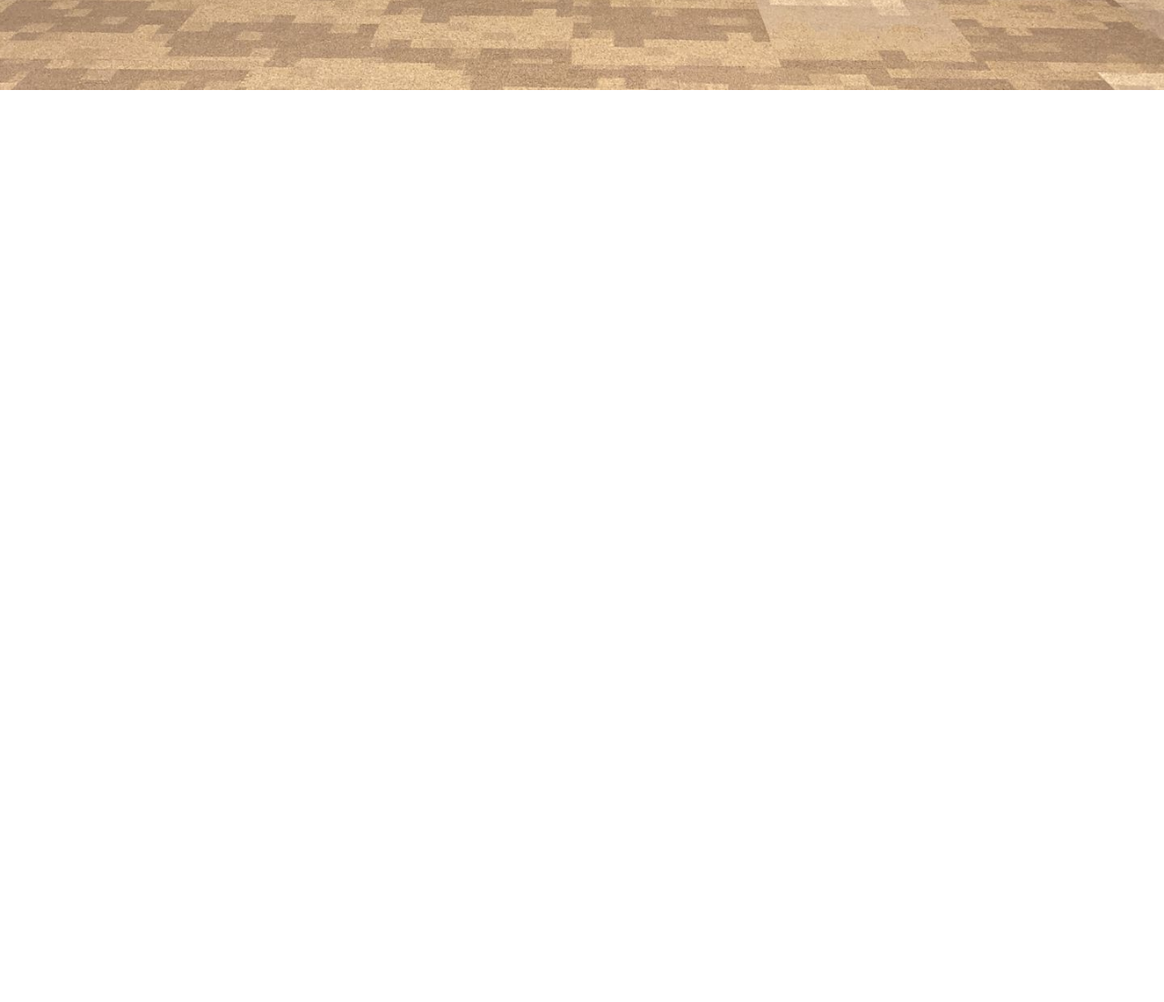
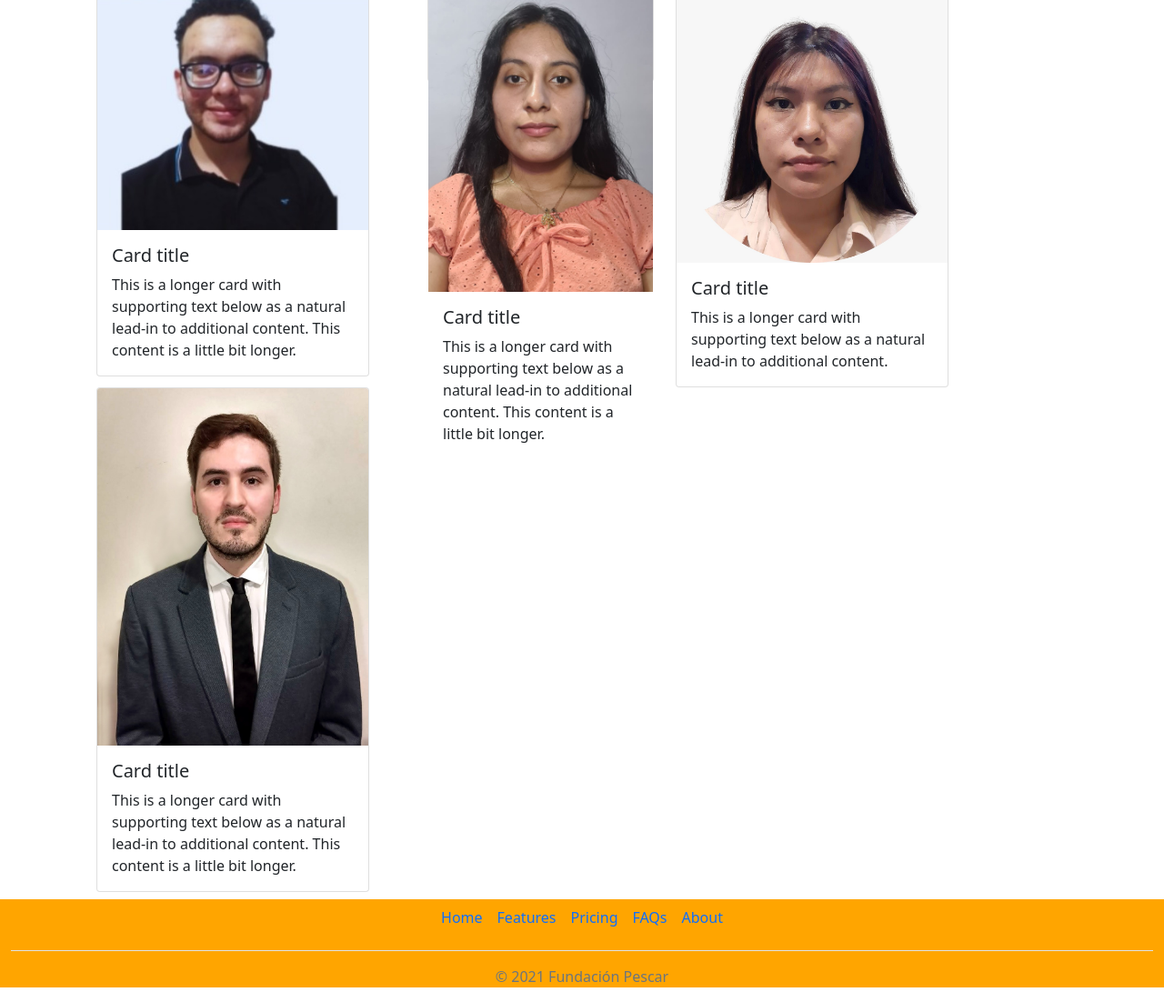
Before and after one commit to gonzaloev/pescar_jpmorgan, a plain HTML site: page index.html in a window 1280 px wide. Shown: the part 701-1803 px from the top of the page at 91% size. Before the commit the page ends 800 px from the top, so only its background shows below. Drawn offline with nearby package versions, Linux system fonts and the light colour scheme.

Commit message:
se agrega footer y carrousel

```diff
--- a/css/style.css
+++ b/css/style.css
@@ -2,8 +2,8 @@ body
 {
     width: 100%;
     height: 100%;
-    background-image: url("../img/foto_grupal.jpeg");
-    background-position-y: 100px;
+    /* background-image: url("../img/foto_grupal.jpeg"); */
+    /* background-position-y: 100px; */
     background-size: cover;
     background-attachment: fixed;
     background-position: center;
@@ -13,11 +13,13 @@ h1
 {
     background-color: burlywood;
     text-align: center;
-    margin-bottom: 100px;
+    /* margin-bottom: 100px;
     margin-top: 100;
-    margin-bottom: 100;
+    margin-bottom: 100; */
 }
-.header{
+.color-pricipal{
     background-color: orange;
 
 }
+
+/* FOOTER */
--- a/index.html
+++ b/index.html
@@ -1,21 +1,22 @@
 <!DOCTYPE html>
 <html lang="en">
+
 <head>
-    <meta charset="UTF-8">
-    <meta http-equiv="X-UA-Compatible" content="IE=edge">
-    <meta name="viewport" content="width=device-width, initial-scale=1.0">
+    <meta charset="UTF-8" />
+    <meta http-equiv="X-UA-Compatible" content="IE=edge" />
+    <meta name="viewport" content="width=device-width, initial-scale=1.0" />
     <title>FUNDACION PESCAR</title>
     <link href="https://cdn.jsdelivr.net/npm/bootstrap@5.1.3/dist/css/bootstrap.min.css" rel="stylesheet"
         integrity="sha384-1BmE4kWBq78iYhFldvKuhfTAU6auU8tT94WrHftjDbrCEXSU1oBoqyl2QvZ6jIW3" crossorigin="anonymous" />
 
-    <link rel="stylesheet" href="css/style.css">
+    <link rel="stylesheet" href="css/style.css" />
 </head>
+
 <body>
     <!-- Header -->
-        <header class="header">
+    <header class="header color-pricipal">
         <!-- <div class="px-3 py-2 bg-dark text-white"> -->
-            <div class="px-3 py-2 ">
-
+        <div class="px-3 py-2">
             <div class="" id="navResp">
                 <div class="d-flex flex-wrap align-items-center justify-content-center justify-content-lg-start">
                     <a href="/"
@@ -29,17 +30,17 @@
                             </a>
                         </li>
                         <li>
-                                <a href="#alumnos" class="nav-link ">
+                            <a href="#alumnos" class="nav-link">
                                 <i class="fa-solid fa-user"></i> Alumnos
                             </a>
                         </li>
                         <li>
-                                <a href="#proyecto" class="nav-link ">
+                            <a href="#proyecto" class="nav-link">
                                 <i class="fa-solid fa-briefcase"></i> Proyectos
                             </a>
                         </li>
                         <li>
-                                <a href="#contacto" class="nav-link ">
+                            <a href="#contacto" class="nav-link">
                                 <i class="fa-solid fa-house"></i>
                                 Contacto
                             </a>
@@ -51,12 +52,108 @@
     </header>
     <h1>FUNDACION PESCAR - CURSO DE PROGRAMACION WEB FULL STACK</h1>
     <main class="main">
-
+        <!--  -->
+        <section class="col-8 mx-auto">
+            <div id="carouselExampleControls" class="carousel slide" data-bs-ride="carousel">
+                <div class="carousel-inner">
+                    <div class="carousel-item active">
+                        <img src="img/foto_grupal.jpeg" class="d-block w-100" alt="...">
+                    </div>
+                    <div class="carousel-item">
+                        <img src="img/WhatsApp Image 2022-04-11 at 4.19.34 PM.jpeg" class="d-block w-100"
+                            style="height: 500px;" alt="...">
+                    </div>
+                    <div class="carousel-item">
+                        <img src="img/foto_grupal.jpeg" class="d-block w-100" alt="...">
+                    </div>
+                </div>
+                <button class="carousel-control-prev" type="button" data-bs-target="#carouselExampleControls"
+                    data-bs-slide="prev">
+                    <span class="carousel-control-prev-icon" aria-hidden="true"></span>
+                    <span class="visually-hidden">Previous</span>
+                </button>
+                <button class="carousel-control-next" type="button" data-bs-target="#carouselExampleControls"
+                    data-bs-slide="next">
+                    <span class="carousel-control-next-icon" aria-hidden="true"></span>
+                    <span class="visually-hidden">Next</span>
+                </button>
+            </div>
+        </section>
+        <!--  -->
+        <hr>
+        <!-- Proyectos -->
+        <h2 class="text-center">Proyectos</h2>
+        <div class="row container mt-2 mx-auto">
+            <div class="col-4">
+                <div class="card" style="width: 300px;">
+                    <img src="img/alan.jpeg" class="card-img-top" alt="...">
+                    <div class="card-body">
+                        <h5 class="card-title">Card title</h5>
+                        <p class="card-text">This is a longer card with supporting text below as a natural lead-in to
+                            additional content. This content is a little bit longer.</p>
+                    </div>
+                </div>
+            </div>
+            <div class="col-3">
+                <div class="card" style="height: 100px;">
+                    <img src="img/daiana.jpeg" class="card-img-top" alt="...">
+                    <div class="card-body">
+                        <h5 class="card-title">Card title</h5>
+                        <p class="card-text">This is a longer card with supporting text below as a natural lead-in to
+                            additional content. This content is a little bit longer.</p>
+                    </div>
+                </div>
+            </div>
+            <div class="col-3">
+                <div class="card" style="width: 300px;">
+                    <img src="img/araceli.jpeg" class="card-img-top" alt="...">
+                    <div class="card-body">
+                        <h5 class="card-title">Card title</h5>
+                        <p class="card-text">This is a longer card with supporting text below as a natural lead-in to
+                            additional content.</p>
+                    </div>
+                </div>
+            </div>
+            <div class="col-3">
+                <div class="card" style="width: 300px;">
+                    <img src="img/franco.jpeg" class="card-img-top" alt="...">
+                    <div class="card-body">
+                        <h5 class="card-title">Card title</h5>
+                        <p class="card-text">This is a longer card with supporting text below as a natural lead-in to
+                            additional content. This content is a little bit longer.</p>
+                    </div>
+                </div>
+            </div>
+        </div>
+        <!--  -->
     </main>
-
+    <!-- footer -->
+    <div class="mb-0">
+        <footer class="mt-2 color-pricipal footer container-fluid">
+            <ul class="nav justify-content-center border-bottom pb-3 mb-3">
+                <li class="nav-item">
+                    <a href="#" class="nav-link px-2 ">Home</a>
+                </li>
+                <li class="nav-item">
+                    <a href="#" class="nav-link px-2 ">Features</a>
+                </li>
+                <li class="nav-item">
+                    <a href="#" class="nav-link px-2 ">Pricing</a>
+                </li>
+                <li class="nav-item">
+                    <a href="#" class="nav-link px-2 ">FAQs</a>
+                </li>
+                <li class="nav-item">
+                    <a href="#" class="nav-link px-2 ">About</a>
+                </li>
+            </ul>
+            <p class="text-center text-muted">&copy; 2021 Fundación Pescar</p>
+        </footer>
+    </div>
     <!-- scripts -->
     <script src="https://cdn.jsdelivr.net/npm/bootstrap@5.1.3/dist/js/bootstrap.bundle.min.js"
         integrity="sha384-ka7Sk0Gln4gmtz2MlQnikT1wXgYsOg+OMhuP+IlRH9sENBO0LRn5q+8nbTov4+1p"
         crossorigin="anonymous"></script>
 </body>
+
 </html>
```
Also changed, not shown: img/WhatsApp Image 2022-04-11 at 4.19.34 PM.jpeg (added). Lines whose indentation alone changed are shown as unchanged.
